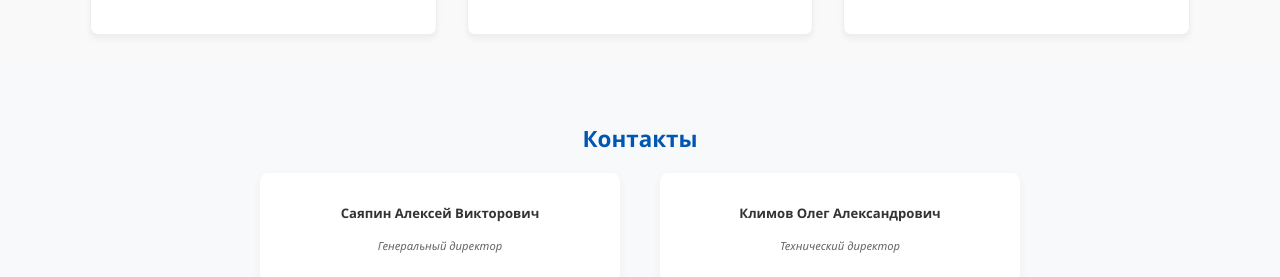
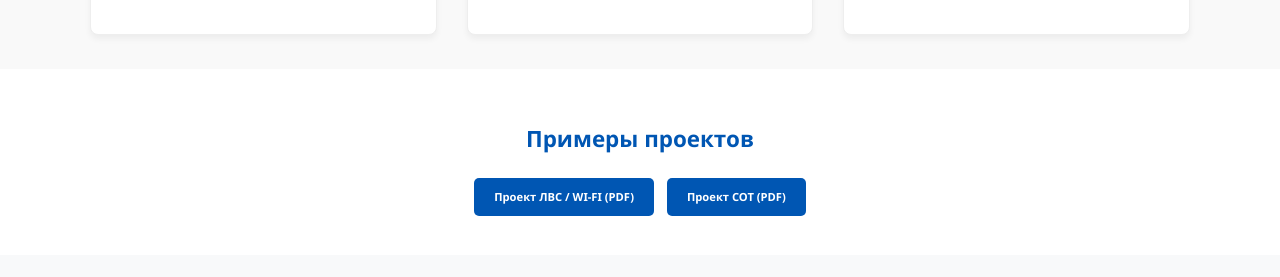
Before and after one commit to 5070openai-source/sibest-site, a plain HTML site: page index.html in a window 1280 px wide. Shown: the part 1253-1530 px from the top of the page. Drawn offline with Linux system fonts and the light colour scheme.

Commit message:
add examples section

```diff
--- a/index.html
+++ b/index.html
@@ -333,6 +333,16 @@
         </div>
     </section>
 
+    <section class="section">
+        <div class="container">
+            <h2 class="section-title">Примеры проектов</h2>
+            <div style="text-align: center;">
+                <a href="images/%D0%9F%D1%80%D0%BE%D0%B5%D0%BA%D1%82_%D0%9B%D0%92%D0%A1%20_WI-FI%20.pdf" class="btn btn-phone" target="_blank" rel="noopener">Проект ЛВС / WI‑FI (PDF)</a>
+                <a href="images/%D0%9F%D1%80%D0%BE%D0%B5%D0%BA%D1%82_%D0%A1%D0%9E%D0%A2.pdf" class="btn btn-phone" target="_blank" rel="noopener">Проект СОТ (PDF)</a>
+            </div>
+        </div>
+    </section>
+
     <section class="section contacts-section" id="contacts">
         <div class="container">
             <h2 class="section-title">Контакты</h2>
```
